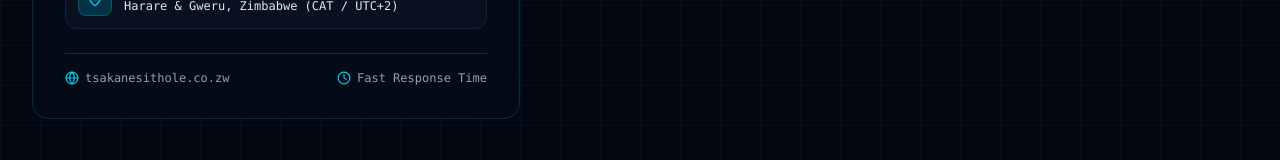
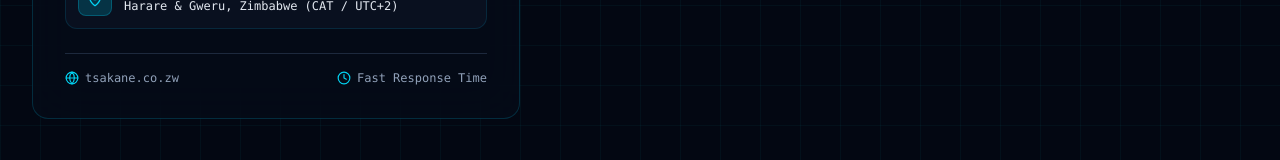
Before and after one commit to Signas-58/portfolio, a Next.js app: page / in a window 1280 px wide. Shown: the part 7115-7275 px from the top of the page. Built offline with nearby package versions, Linux system fonts and the light colour scheme; no server answers.

Commit message:
Update contact email from tsakanesithole.co.zw to tsakane.co.zw

```diff
--- a/src/components/Contact.tsx
+++ b/src/components/Contact.tsx
@@ -160,7 +160,7 @@ export default function Contact() {
             }`}>
               <span className="flex items-center gap-1.5">
                 <Globe className={`w-3.5 h-3.5 ${isRecruiterMode ? 'text-blue-600' : 'text-cyan-400'}`} />
-                <span className={isRecruiterMode ? 'text-slate-800 font-medium' : ''}>tsakanesithole.co.zw</span>
+                <span className={isRecruiterMode ? 'text-slate-800 font-medium' : ''}>tsakane.co.zw</span>
               </span>
               <span className="flex items-center gap-1.5">
                 <Clock className={`w-3.5 h-3.5 ${isRecruiterMode ? 'text-blue-600' : 'text-cyan-400'}`} />
```
